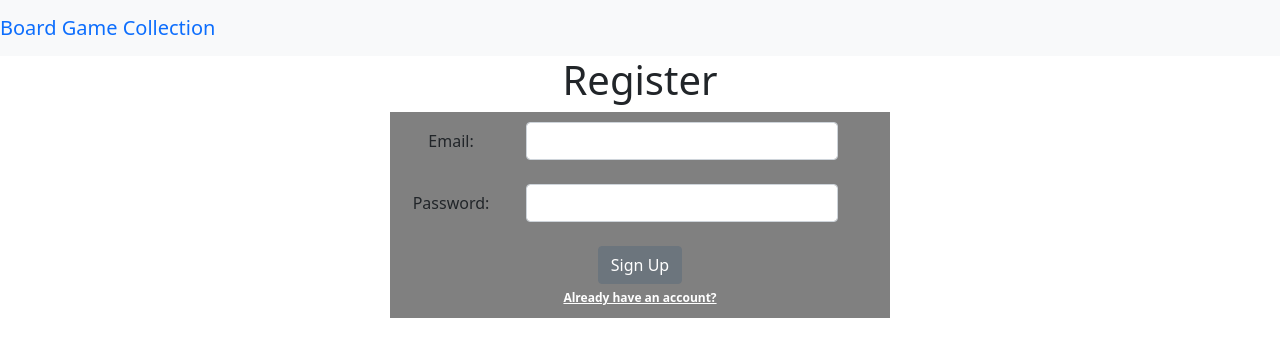
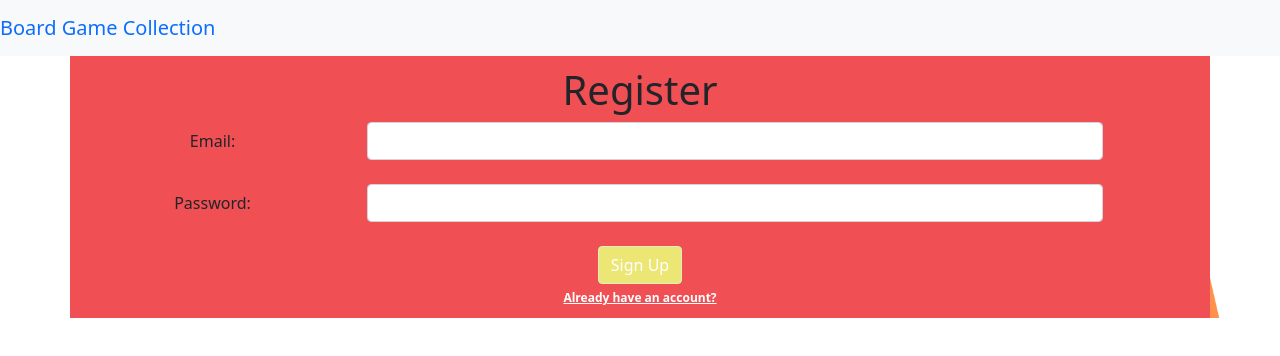
Before and after one commit to sktanner/rb-client, a React (Create React App) app: page / in a window 1280 px wide. Shown: the top 356 px of the page. Built offline with nearby package versions, Linux system fonts and the light colour scheme.

Commit message:
worked on styling

```diff
--- a/src/App.css
+++ b/src/App.css
@@ -1,5 +1,13 @@
+html, body, #app, #app>div {
+  height: 100%
+}
+
 .App {
+  background-image: url(./assets/dice.png);
+  background-size: cover;
   text-align: center;
+  width: 100%;
+  height: 100%;
 }
 
 .authForm {
@@ -7,9 +15,28 @@
   /* justify-content: center; */
   /* align-items: center; */
   /* margin-top: 30%; */
-  max-width: 500px;
   /* min-height: "60vh"; */
   margin: auto;
   padding: 10px;
-  background-color: gray;
+  background-color: #f04f54;
 }
+
+.authBackground {
+  height: 100%;
+  width: 100%;
+  /* background-image: url(./assets/dice.png); */
+}
+
+/* .row>* {
+  max-width: 500px;
+  margin-top: 20%;
+} */
+
+.btn.btn-secondary {
+  background-color: #ece674;
+  border-color: #e1eec3;
+}
+
+.btn hover {
+transition: color .15s ease-in-out,background-color .15s ease-in-out,border-color .15s ease-in-out,box-shadow .15s ease-in-out;
+}
--- a/src/App.tsx
+++ b/src/App.tsx
@@ -85,16 +85,18 @@ class App extends React.Component<AppProps, AppState> {
             {this.state.token === localStorage.getItem('token') &&
               <Button onClick={this.clearToken}>Logout</Button>}
           </Navbar>
+
           {this.state.token === '' &&
             <Auth updateToken={this.updateToken} updateIsAdmin={this.updateIsAdmin} />}
+
           <Switch>
+            <Route path="/gameindex">
+              {this.state.token === localStorage.getItem('token') &&
+                <GameIndex token={this.state.token} />}
+            </Route>
             <Route exact path="/admin">
               {this.state.isAdmin === "true" &&
                 <Admin token={this.state.token} isAdmin={this.state.isAdmin} />}
-            </Route>
-            <Route path="/gameindex">
-              {this.state.token === localStorage.getItem('token') &&
-                <GameIndex token={this.state.token} />}
             </Route>
           </Switch>
           {/* {this.protectedViews()} */}
--- a/src/components/auth/Login.tsx
+++ b/src/components/auth/Login.tsx
@@ -1,5 +1,5 @@
 import React from 'react'
-import { Form, FormGroup, Label, Input, Button, Badge, Col } from 'reactstrap'
+import { Form, FormGroup, Label, Input, Button, Badge, Col, Container } from 'reactstrap'
 // import { user } from '../../types'
 
 type LoginProps = {
@@ -40,9 +40,10 @@ class Login extends React.Component<LoginProps, LoginState> {
 
     render(){
     return(
-        <div>
+        <div className="authBackground">
+        <div className="authForm">
             <h1>Login</h1>
-            <Form className="authForm" onSubmit={this.handleSubmit}>
+            <Form onSubmit={this.handleSubmit}>
                 <FormGroup row>
                     <Label sm={3} htmlFor="email">Email:</Label>
                     <Col sm={8}>
@@ -62,6 +63,7 @@ class Login extends React.Component<LoginProps, LoginState> {
                 <Badge href="#" color="light" onClick={this.props.togglePortal}>Don't have an account?</Badge>
             </Form>
         </div>
+        </div>
     )}
 
 }
--- a/src/components/auth/Register.tsx
+++ b/src/components/auth/Register.tsx
@@ -41,9 +41,9 @@ class Register extends React.Component<RegProps, RegState> {
 
     render() {
         return (
-            <Container>
+            <div className="authForm">
                 <h1>Register</h1>
-                <Form className="authForm" onSubmit={this.handleSubmit}>
+                <Form onSubmit={this.handleSubmit}>
                         <FormGroup row>
                             <Label sm={3} htmlFor="email">Email:</Label>
                             <Col sm={8}>
@@ -62,7 +62,7 @@ class Register extends React.Component<RegProps, RegState> {
                     <br />
                     <Badge href="#" color="light" onClick={this.props.togglePortal}>Already have an account?</Badge>
                 </Form>
-            </Container>
+            </div>
         )
     }
 
```
Also changed, not shown: src/assets/dice.png (added).
